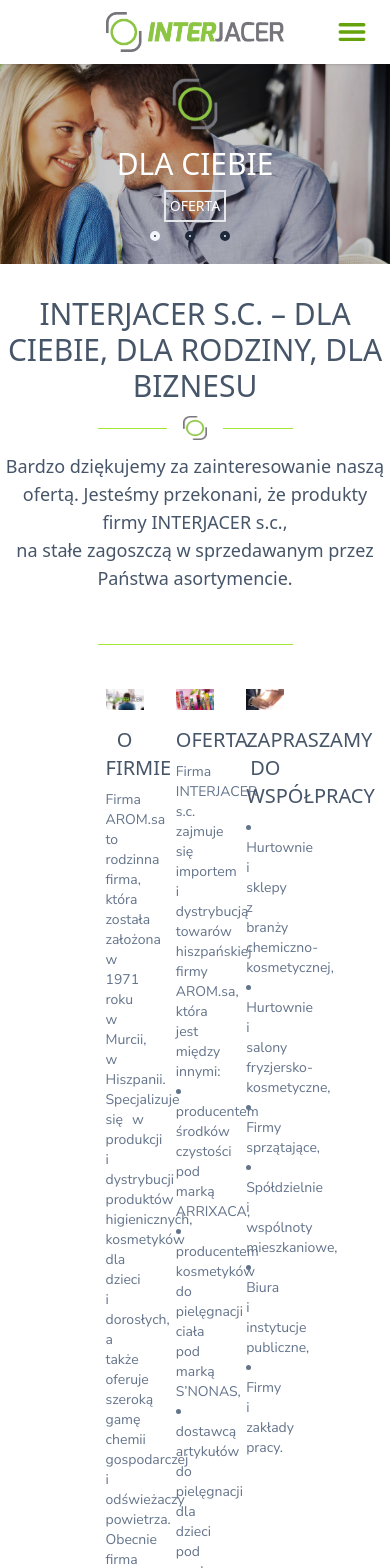
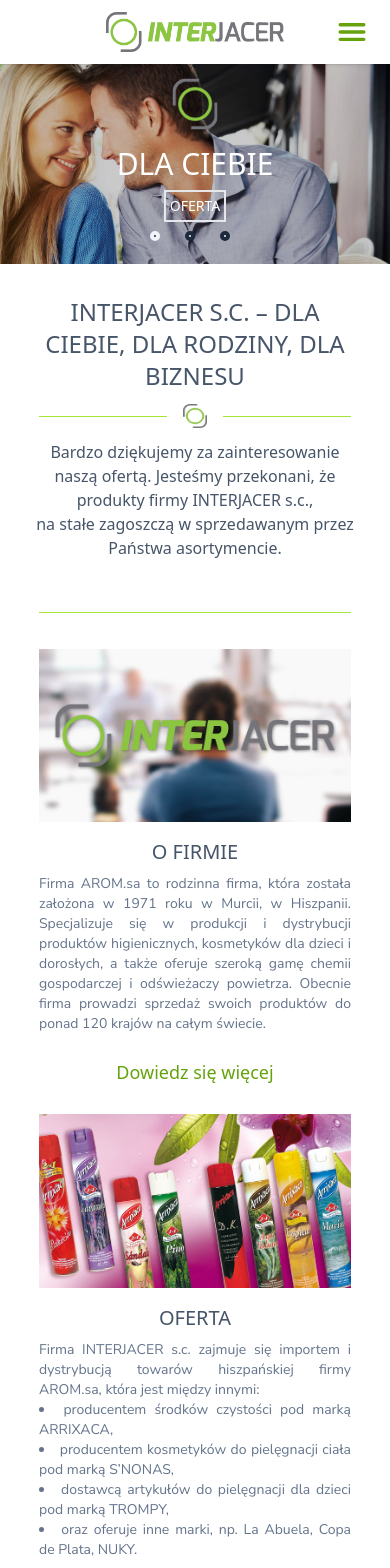
Before and after one commit to ShanghaiG/interjacer, a React (Vite) app in the folder interjacer-app/: page / in a window 390 px wide. Shown: the top 1568 px of the page. Built offline with nearby package versions, Linux system fonts and the light colour scheme.

Commit message:
Add rwd to hero section and modal

```diff
--- a/interjacer-app/src/components/HeroSection/HeroDescription.tsx
+++ b/interjacer-app/src/components/HeroSection/HeroDescription.tsx
@@ -3,7 +3,7 @@
 const HeroTitle = () => {
   return (
     <>
-      <div className="text-center font-medium text-3xl mt-8 text-slate-600 font-exo-medium">
+      <div className="text-center font-medium text-2xl  w-5/6 mx-auto flex justify-center items-center md:text-3xl mt-8 text-slate-600 font-exo-medium">
         <p>INTERJACER S.C. – DLA CIEBIE, DLA RODZINY, DLA BIZNESU</p>
       </div>
     </>
@@ -13,7 +13,7 @@
 const HeroSubtitle = () => {
   return (
     <>
-      <div className="text-center text-lg text-slate-600 font-exo-regular">
+      <div className="text-center  w-5/6 mx-auto flex justify-center items-center text-m md:text-lg text-slate-600 font-exo-regular">
         <p>
           Bardzo dziękujemy za zainteresowanie naszą ofertą. Jesteśmy
           przekonani, że produkty firmy INTERJACER s.c.,
@@ -22,7 +22,6 @@
         </p>
       </div>
     </>
-    //Potrzebne tutaj zrobienie czytaj więcej buttona
   );
 };
 
@@ -31,7 +30,7 @@
     <div className="mb-8">
       <HeroTitle />
 
-      <div className="w-1/2 mx-auto">
+      <div className="w-4/5 2xl:w-1/2 mx-auto">
         <DividerWithIcon />
       </div>
 
--- a/interjacer-app/src/components/HeroSection/HeroGrid.tsx
+++ b/interjacer-app/src/components/HeroSection/HeroGrid.tsx
@@ -13,9 +13,12 @@
   };
 
   return (
-    <div className="grid grid-cols-3 gap-4">
+    <div className="grid grid-cols-1 md:grid-cols-3 gap-4">
       {items.map((item, index) => (
-        <div key={index} className="flex flex-col justify-between p-2 h-full">
+        <div
+          key={index}
+          className="flex flex-col justify-between  md:p-2 h-full"
+        >
           <div>
             <img src={item.image} alt={item.title} className="w-full mb-2" />
             <div className="text-center mt-4">
@@ -32,7 +35,7 @@
             </div>
           </div>
 
-          <div className="text-center mt-4 pb-8">
+          <div className="text-center mt-2 md:mt-4 pb-3 md:pb-8">
             <button
               onClick={() => openModal(item)}
               className="text-lg text-lime-600 hover:text-lime-400 font-semibold"
--- a/interjacer-app/src/components/HeroSection/HeroSection.tsx
+++ b/interjacer-app/src/components/HeroSection/HeroSection.tsx
@@ -8,11 +8,11 @@
     <>
       <HeroDescription />
 
-      <div className="w-1/2 mx-auto mt-2">
+      <div className="w-4/5 2xl:w-1/2 mx-auto mt-2">
         <Divider />
       </div>
 
-      <div className="w-1/2 mx-auto mt-6">
+      <div className="w-4/5 2xl:w-1/2 mx-auto mt-6">
         <HeroGrid items={gridItems} />
       </div>
     </>
--- a/interjacer-app/src/components/Modal/Modal.tsx
+++ b/interjacer-app/src/components/Modal/Modal.tsx
@@ -2,11 +2,11 @@
 
 const Modal = ({ title, content, onClose }) => {
   return (
-    <div className="fixed inset-0 z-50 bg-black bg-opacity-70 flex justify-center items-center overflow-y-auto overflow-x-hidden">
-      <div className="relative p-4 w-full max-w-4xl h-full md:h-auto">
+    <div className="fixed inset-0 z-50 bg-black bg-opacity-70 flex justify-center items-start md:items-center overflow-y-auto overflow-x-hidden p-4 md:p-0">
+      <div className="relative mx-auto w-full max-w-2xl h-full md:h-auto mt-20 md:mt-0">
         <div className="relative rounded-lg shadow bg-gray-100">
           <div className="flex justify-between items-center p-5 rounded-t border-b">
-            <h3 className="text-xl font-exo-medium  text-lime-600">{title}</h3>
+            <h3 className="text-xl font-exo-medium text-lime-600">{title}</h3>
             <button
               type="button"
               className="text-lime-600 bg-transparent hover:bg-lime-300 hover:text-lime-700 rounded-lg text-sm p-1.5 ml-auto inline-flex items-center"
```
